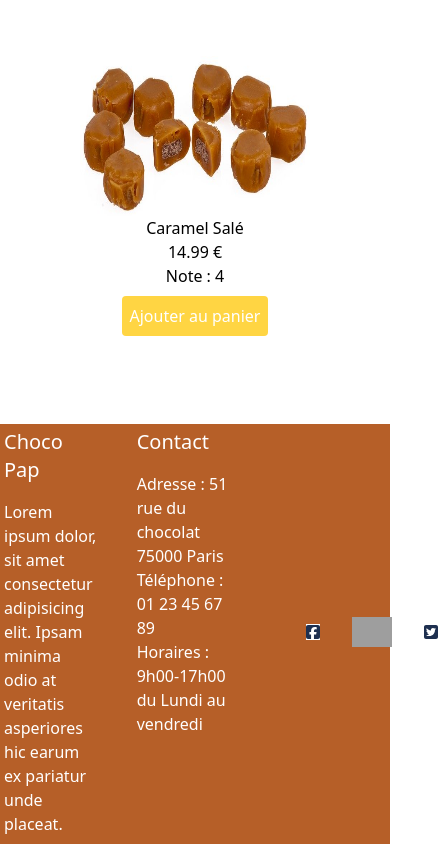
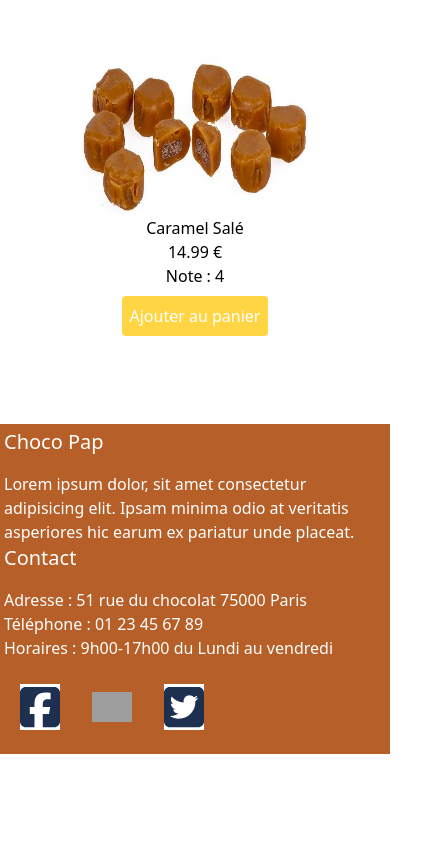
Before and after one commit to sevikomer/chocoPap, a React (Create React App) app: page /shop in a window 390 px wide. Shown: the part 4756-5600 px from the top of the page, 438 px wide, since content can reach past the window. After the commit the page ends 5510 px from the top, so only its background shows below. Built offline with nearby package versions, Linux system fonts and the light colour scheme; grey boxes are pictures that could not be loaded.

Commit message:
Update Footer.js

```diff
--- a/src/components/Footer.js
+++ b/src/components/Footer.js
@@ -2,8 +2,8 @@ import React from 'react'
 
 function Footer() {
   return (
-    <div className='flex pb-1 bg-orange text-white'>
-        <ul className='flex justify-start gap-10 p-1'>
+    <div className='lg:flex sm:block pb-1 bg-orange text-white'>
+        <ul className='lg:flex sm:block justify-start gap-10 p-1'>
             <li className='basis-1/3 text-left'>
                 <h3 className='text-xl pb-4'>Choco Pap</h3>
                 <p>Lorem ipsum dolor, sit amet consectetur adipisicing elit. Ipsam minima odio at veritatis asperiores hic earum ex pariatur unde placeat.</p>
```
